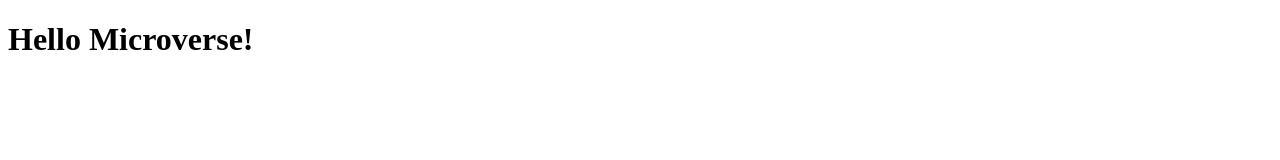
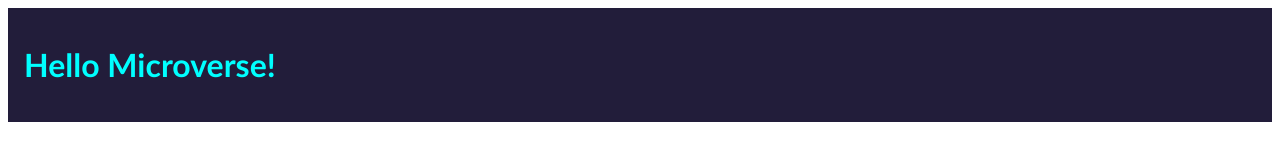
Before and after one commit to Trictonicmp/Hello-World, a plain HTML site: page index.html in a window 1280 px wide. Drawn offline with Linux system fonts and the light colour scheme.

Commit message:
Add styles to the header

```diff
--- a/index.html
+++ b/index.html
@@ -1,6 +1,9 @@
 <!DOCTYPE html>
 <html>
-  <header>
+  <head>
+    <link rel="stylesheet" href="styles.css">
+  </head>
+  <header class="header">
     <h1>Hello Microverse!</h1>
   </header>
 </html>
--- /dev/null
+++ b/styles.css
@@ -0,0 +1,11 @@
+.header
+{
+  padding: 1em;
+  background-color: rgb(34, 29, 58);
+}
+
+.header h1
+{
+  font-family:'Gill Sans', 'Gill Sans MT', Calibri, 'Trebuchet MS', sans-serif;
+  color: cyan;
+}
```
